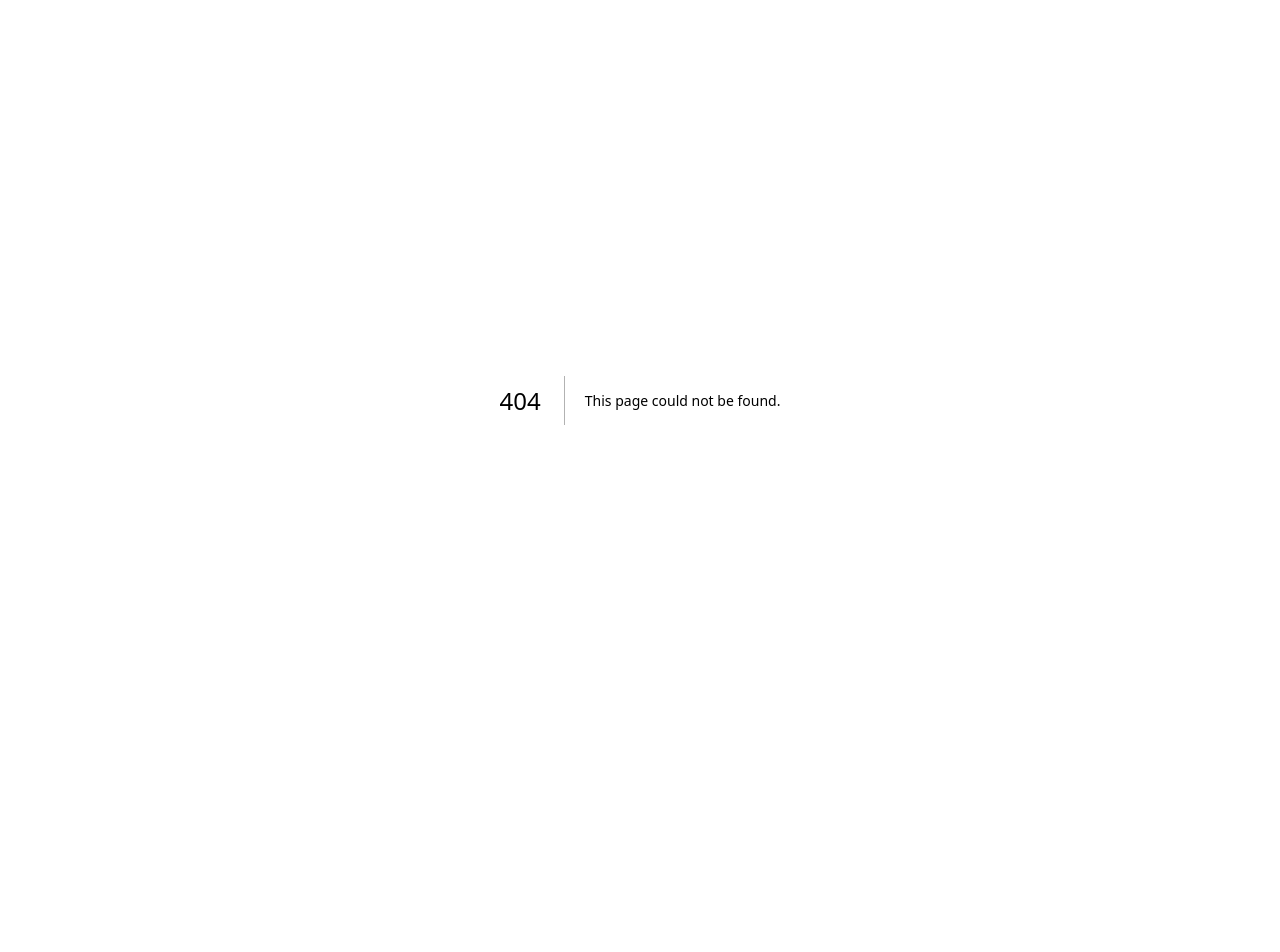
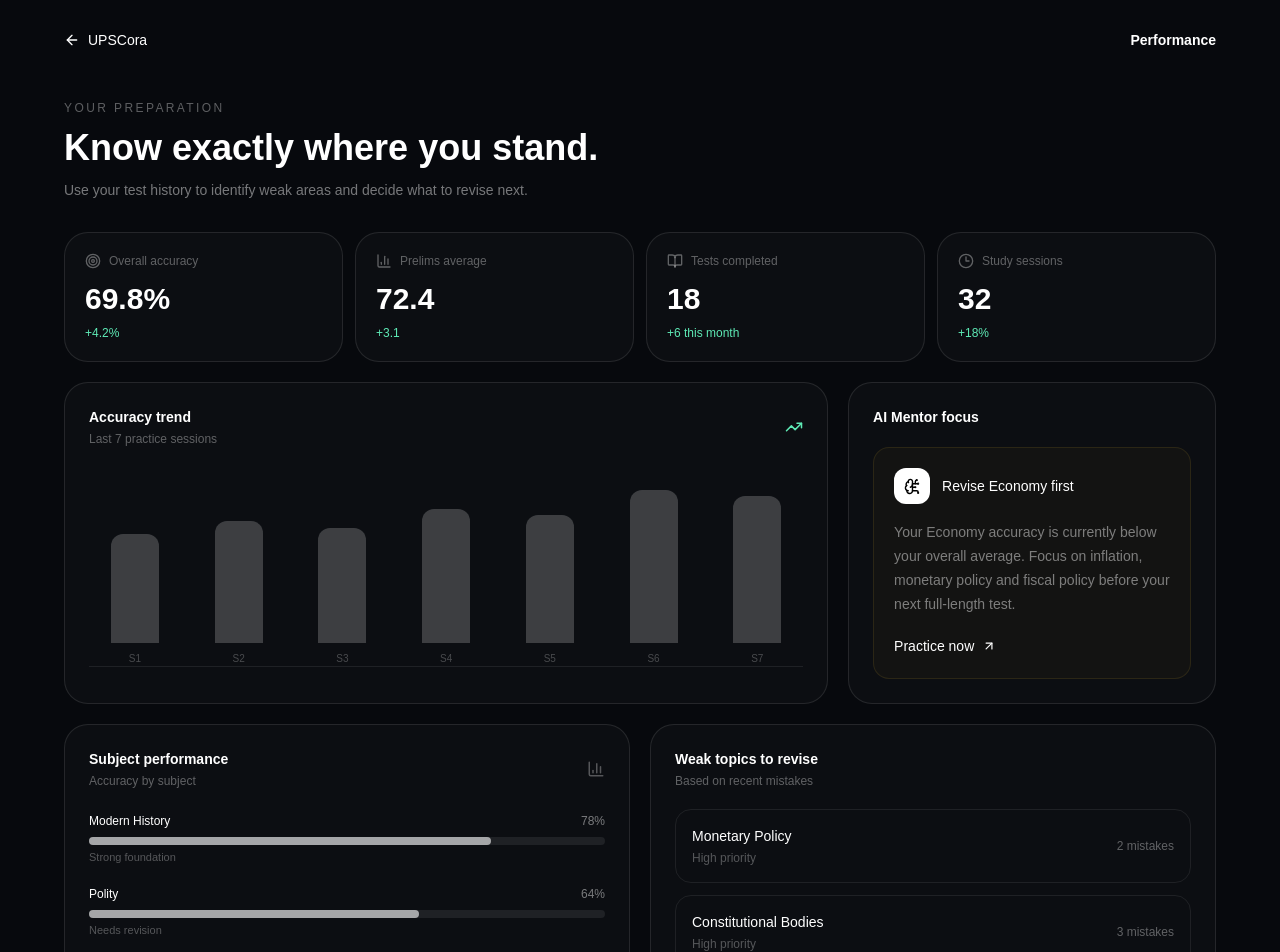
Before and after one commit to yourquirey-gif/upscora-ai, a Next.js app: page /performance in a window 1280 px wide. Before the commit this address had no page. Shown: the top 952 px of the page. Before the commit the page ends 800 px from the top, so only its background shows below. Built offline with nearby package versions, Linux system fonts and the light colour scheme.

Commit message:
feat: add performance dashboard

```diff
--- /dev/null
+++ b/app/performance/page.tsx
@@ -0,0 +1,32 @@
+"use client";
+import Link from "next/link";
+import { ArrowLeft, ArrowUpRight, BarChart3, BookOpen, BrainCircuit, CheckCircle2, Clock3, Target, TrendingUp } from "lucide-react";
+
+const subjects=[["Modern History",78,"Strong foundation"],["Polity",64,"Needs revision"],["Economy",56,"Focus area"],["Environment",71,"Improving"],["Geography",69,"Improving"]];
+const tests=[["Modern History • Prelims",7.34,"82%","Today"],["Polity • Prelims",6.01,"68%","Yesterday"],["Economy • Prelims",7.98,"76%","18 Sep"],["GS-II • Mains",6.5,"65%","17 Sep"]];
+
+export default function Performance(){
+ return <main className="min-h-screen bg-[#07090d] px-5 text-white">
+  <header className="mx-auto flex h-20 max-w-6xl items-center justify-between"><Link href="/dashboard" className="flex items-center gap-2 text-sm text-white/50"><ArrowLeft size={16}/> UPSCora</Link><span className="text-sm font-semibold">Performance</span></header>
+  <div className="mx-auto max-w-6xl py-5">
+   <div><p className="text-xs uppercase tracking-[.2em] text-white/35">Your preparation</p><h1 className="mt-3 text-3xl font-semibold sm:text-4xl">Know exactly where you stand.</h1><p className="mt-3 text-sm text-white/45">Use your test history to identify weak areas and decide what to revise next.</p></div>
+   <div className="mt-8 grid gap-3 sm:grid-cols-2 lg:grid-cols-4"><Metric icon={<Target size={16}/>} label="Overall accuracy" value="69.8%" trend="+4.2%"/><Metric icon={<BarChart3 size={16}/>} label="Prelims average" value="72.4" trend="+3.1"/><Metric icon={<BookOpen size={16}/>} label="Tests completed" value="18" trend="+6 this month"/><Metric icon={<Clock3 size={16}/>} label="Study sessions" value="32" trend="+18%"/></div>
+
+   <div className="mt-5 grid gap-5 lg:grid-cols-[1.35fr_.65fr]">
+    <section className="rounded-3xl border border-white/10 bg-white/[0.025] p-6"><div className="flex items-center justify-between"><div><p className="text-sm font-semibold">Accuracy trend</p><p className="mt-1 text-xs text-white/35">Last 7 practice sessions</p></div><TrendingUp size={18} className="text-emerald-300"/></div><div className="mt-7 flex h-48 items-end gap-3 border-b border-white/8">{[52,58,55,64,61,73,70].map((v,i)=><div key={i} className="flex flex-1 flex-col items-center gap-2"><div className="w-full max-w-12 rounded-t-xl bg-white/20" style={{height:`${v*2.1}px`}}/><span className="text-[10px] text-white/25">S{i+1}</span></div>)}</div></section>
+    <section className="rounded-3xl border border-white/10 bg-white/[0.025] p-6"><p className="text-sm font-semibold">AI Mentor focus</p><div className="mt-5 rounded-2xl border border-amber-300/10 bg-amber-300/[0.03] p-5"><div className="flex items-center gap-3"><span className="grid h-9 w-9 place-items-center rounded-xl bg-white text-black"><BrainCircuit size={17}/></span><p className="text-sm font-medium">Revise Economy first</p></div><p className="mt-4 text-sm leading-6 text-white/45">Your Economy accuracy is currently below your overall average. Focus on inflation, monetary policy and fiscal policy before your next full-length test.</p><Link href="/tests" className="mt-5 inline-flex items-center gap-2 text-sm">Practice now <ArrowUpRight size={14}/></Link></div></section>
+   </div>
+
+   <div className="mt-5 grid gap-5 lg:grid-cols-2">
+    <section className="rounded-3xl border border-white/10 bg-white/[0.025] p-6"><div className="flex items-center justify-between"><div><p className="text-sm font-semibold">Subject performance</p><p className="mt-1 text-xs text-white/35">Accuracy by subject</p></div><BarChart3 size={18} className="text-white/30"/></div><div className="mt-6 space-y-5">{subjects.map(([name,val,status])=><div key={name}><div className="flex justify-between text-xs"><span>{name}</span><span className="text-white/45">{val}%</span></div><div className="mt-2 h-2 rounded-full bg-white/8"><div className="h-2 rounded-full bg-white/60" style={{width:`${val}%`}}/></div><p className="mt-1 text-[11px] text-white/30">{status}</p></div>)}</div></section>
+    <section className="rounded-3xl border border-white/10 bg-white/[0.025] p-6"><p className="text-sm font-semibold">Weak topics to revise</p><p className="mt-1 text-xs text-white/35">Based on recent mistakes</p><div className="mt-5 space-y-3">{["Monetary Policy","Constitutional Bodies","Ecological Succession","Land Revenue Systems","Parliamentary Procedures"].map((x,i)=><div key={x} className="flex items-center justify-between rounded-2xl border border-white/8 p-4"><div><p className="text-sm">{x}</p><p className="mt-1 text-xs text-white/30">{i<2?"High priority":"Revision recommended"}</p></div><span className="text-xs text-white/35">{i+2} mistakes</span></div>)}</div></section>
+   </div>
+
+   <section className="mt-5 rounded-3xl border border-white/10 bg-white/[0.025] p-6"><div className="flex items-center justify-between"><div><p className="text-sm font-semibold">Recent tests</p><p className="mt-1 text-xs text-white/35">Your latest practice activity</p></div><Link href="/tests" className="text-xs text-white/45">View tests →</Link></div><div className="mt-5 overflow-x-auto"><table className="w-full min-w-[620px] text-left text-sm"><thead><tr className="border-b border-white/8 text-xs text-white/30"><th className="pb-3">Test</th><th className="pb-3">Score</th><th className="pb-3">Accuracy</th><th className="pb-3">Date</th></tr></thead><tbody>{tests.map(t=><tr key={t[0]} className="border-b border-white/6"><td className="py-4">{t[0]}</td><td className="py-4 text-white/70">{t[1]}</td><td className="py-4 text-emerald-300">{t[2]}</td><td className="py-4 text-white/35">{t[3]}</td></tr>)}</tbody></table></div></section>
+
+   <section className="mt-5 rounded-3xl border border-white/10 bg-white/[0.025] p-6"><div className="flex items-center gap-3"><span className="grid h-9 w-9 place-items-center rounded-xl border border-white/10"><CheckCircle2 size={17}/></span><div><p className="text-sm font-semibold">Suggested revision plan</p><p className="text-xs text-white/35">Generated from your current performance</p></div></div><div className="mt-5 grid gap-3 md:grid-cols-3"><Plan day="Today" title="Economy" text="Inflation + Monetary Policy • 45 min"/><Plan day="Tomorrow" title="Polity" text="Constitutional Bodies • 40 min"/><Plan day="Next" title="Modern History" text="Land Revenue Systems • 35 min"/></div></section>
+  </div>
+ </main>
+}
+function Metric({icon,label,value,trend}:{icon:React.ReactNode,label:string,value:string,trend:string}){return <div className="rounded-3xl border border-white/10 bg-white/[0.025] p-5"><div className="flex items-center gap-2 text-xs text-white/35">{icon}{label}</div><p className="mt-3 text-3xl font-semibold">{value}</p><p className="mt-2 text-xs text-emerald-300">{trend}</p></div>}
+function Plan({day,title,text}:{day:string,title:string,text:string}){return <div className="rounded-2xl border border-white/8 p-4"><span className="text-[10px] uppercase tracking-[.18em] text-white/30">{day}</span><p className="mt-2 text-sm font-medium">{title}</p><p className="mt-1 text-xs leading-5 text-white/40">{text}</p></div>}
```
